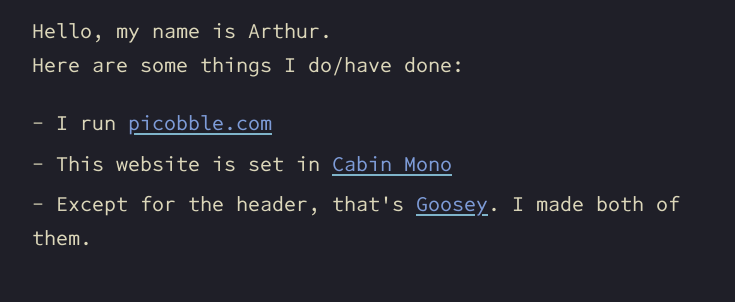
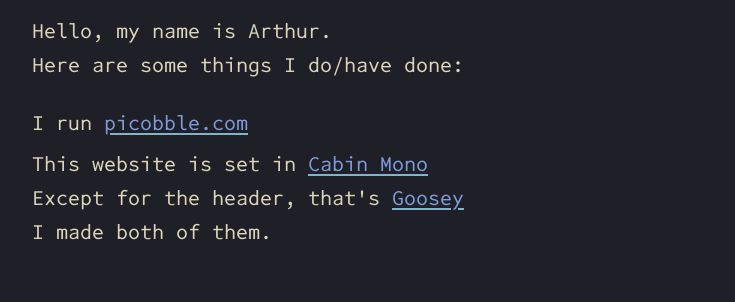
Before and after one commit to faso/faso.github.io, a plain HTML site: page index.html in a window 1280 px wide. Shown: the part 149-451 px from the top of the page, without its empty margins (272-1007 px from the left). Drawn offline with Linux system fonts and the light colour scheme.

Commit message:
Refactor introduction section in index.html
Consolidate multiple paragraphs into fewer lines for clarity.

```diff
--- a/index.html
+++ b/index.html
@@ -85,9 +85,9 @@
   <h1 class="site-title" aria-label="faso"><span aria-hidden="true">fasofasofasofasofasofasofasofasofaso</span></h1>
   <p class="intro">Hello, my name is Arthur.<br>Here are some things I do/have done:</p>
   <div class="things">
-    <p>- I run <a href="https://picobble.com">picobble.com</a></p>
-    <p>- This website is set in <a href="https://github.com/faso/cabin-mono">Cabin Mono</a></p>
-    <p>- Except for the header, that's <a href="https://github.com/faso/goosey">Goosey</a>. I made both of them.</p>
+    <p>I run <a href="https://picobble.com">picobble.com</a></p>
+    <p>This website is set in <a href="https://github.com/faso/cabin-mono">Cabin Mono</a><br/>
+    Except for the header, that's <a href="https://github.com/faso/goosey">Goosey</a><br/>I made both of them.</p>
   </div>
   <h2>Contact/Links</h2>
   <div class="links">
```
